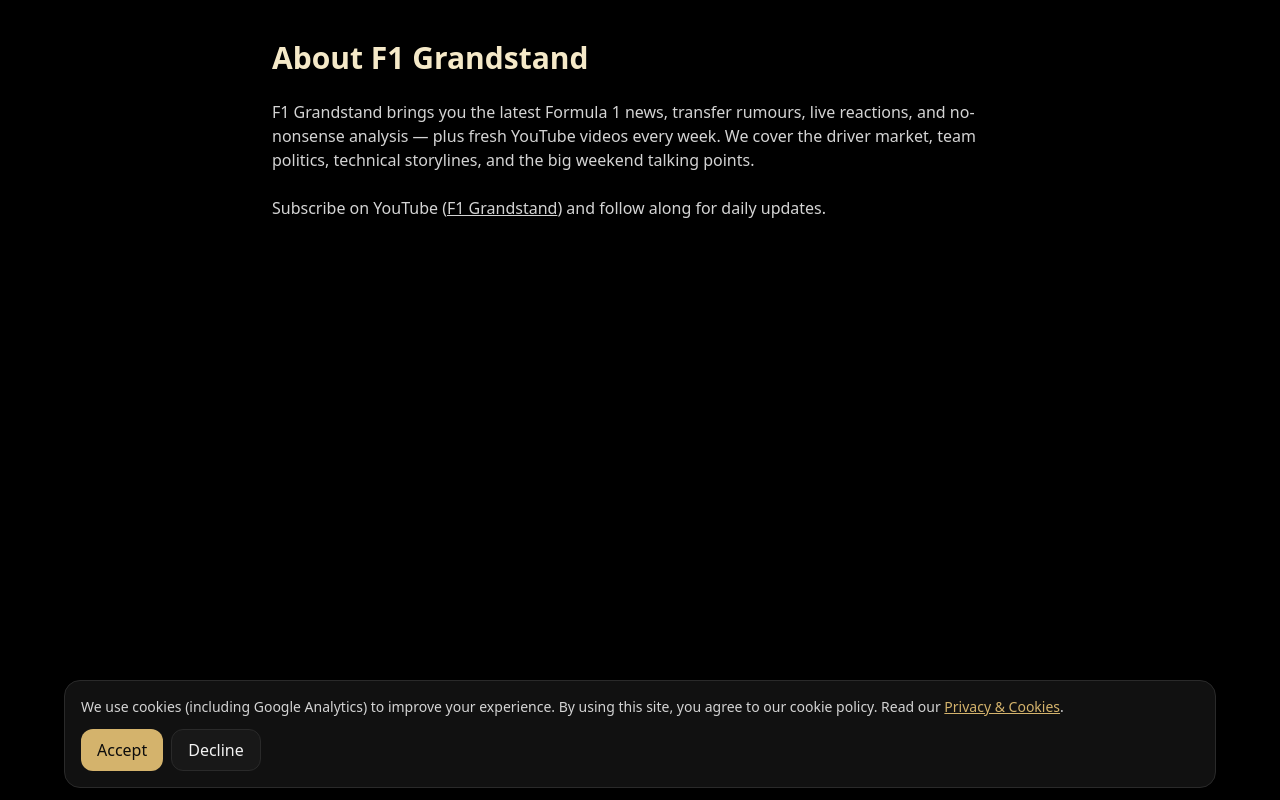
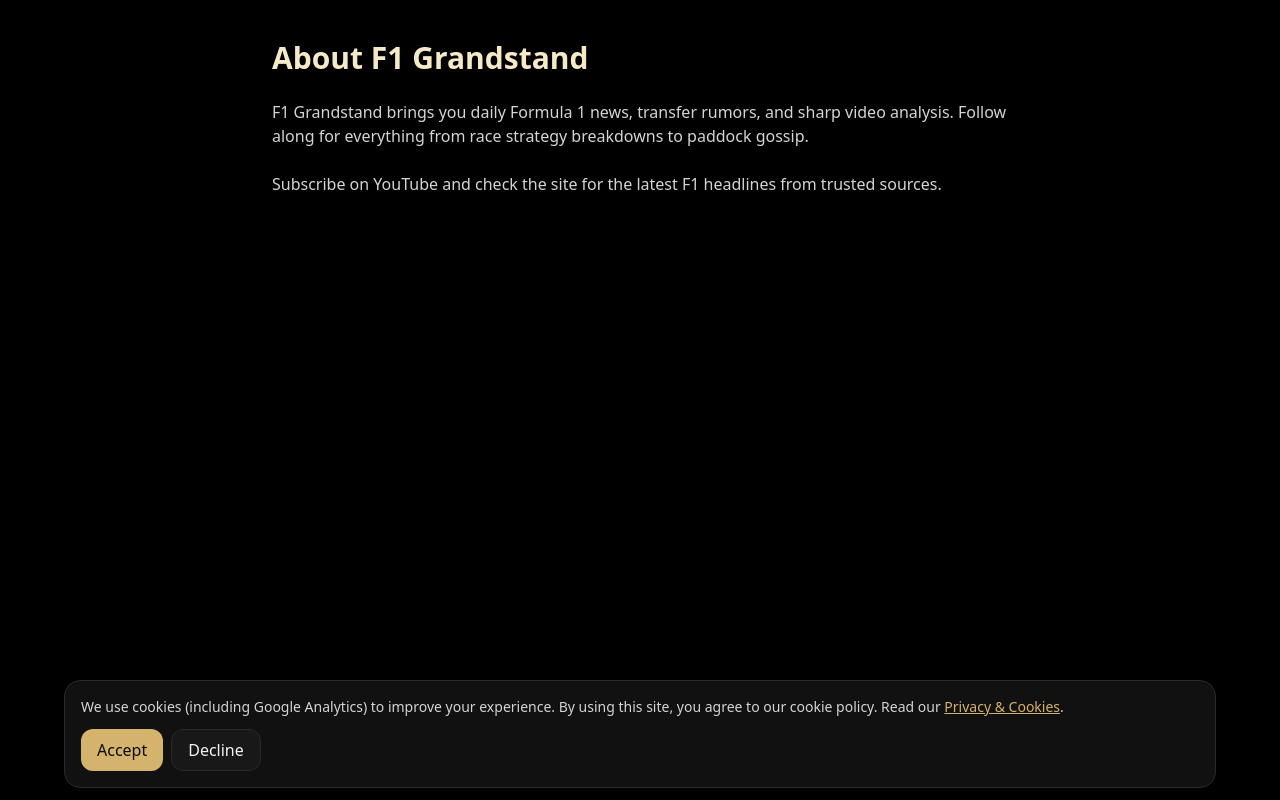
Before and after one commit to hoozlamedia-sketch/F1-Grandstand, a Next.js app: page /about in a window 1280 px wide. Built offline with nearby package versions, Linux system fonts and the light colour scheme.

Commit message:
chore(about): use Layout title/description props and simple content

```diff
--- a/pages/about.tsx
+++ b/pages/about.tsx
@@ -11,13 +11,11 @@
           About F1 Grandstand
         </h1>
         <p className="text-neutral-300">
-          F1 Grandstand brings you the latest Formula 1 news, transfer rumours, live reactions,
-          and no-nonsense analysis — plus fresh YouTube videos every week. We cover the driver
-          market, team politics, technical storylines, and the big weekend talking points.
+          F1 Grandstand brings you daily Formula 1 news, transfer rumors, and sharp video analysis.
+          Follow along for everything from race strategy breakdowns to paddock gossip.
         </p>
         <p className="text-neutral-300">
-          Subscribe on YouTube (<a className="underline" href="https://www.youtube.com/@F1Grandstand" target="_blank" rel="noopener">F1 Grandstand</a>)
-          and follow along for daily updates.
+          Subscribe on YouTube and check the site for the latest F1 headlines from trusted sources.
         </p>
       </section>
     </Layout>
```
